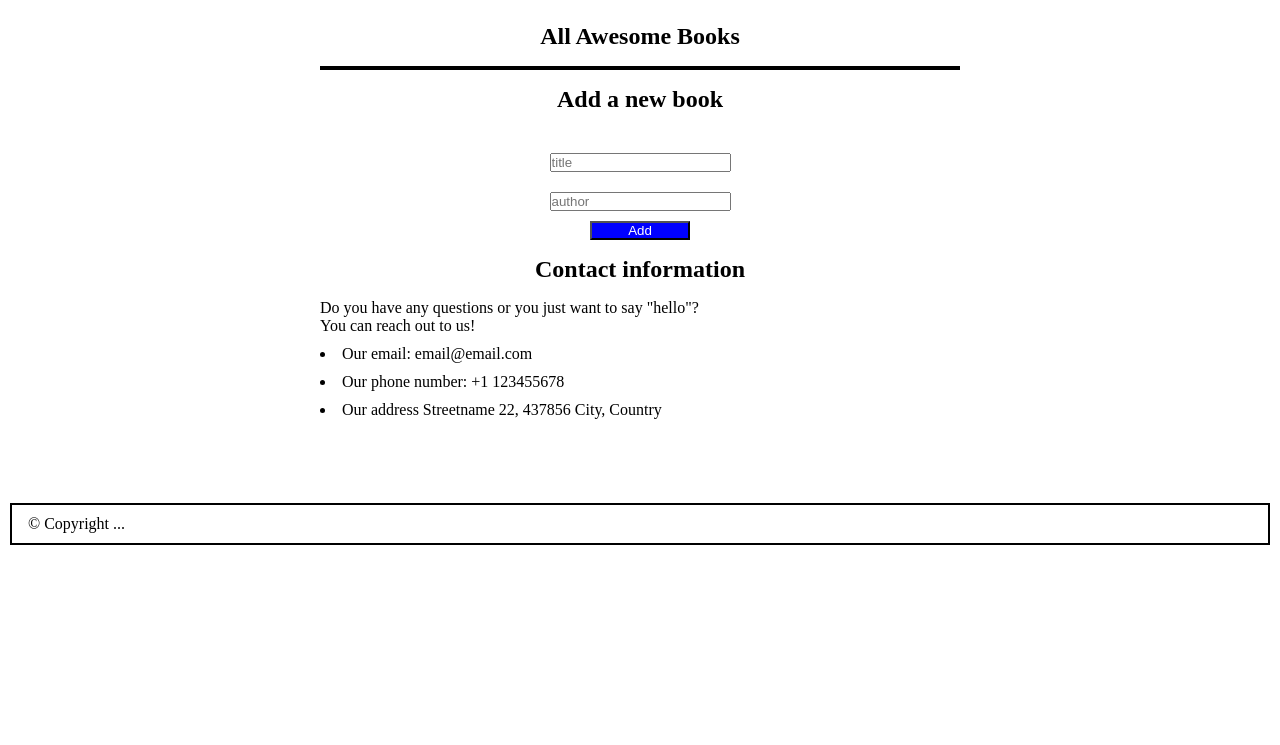
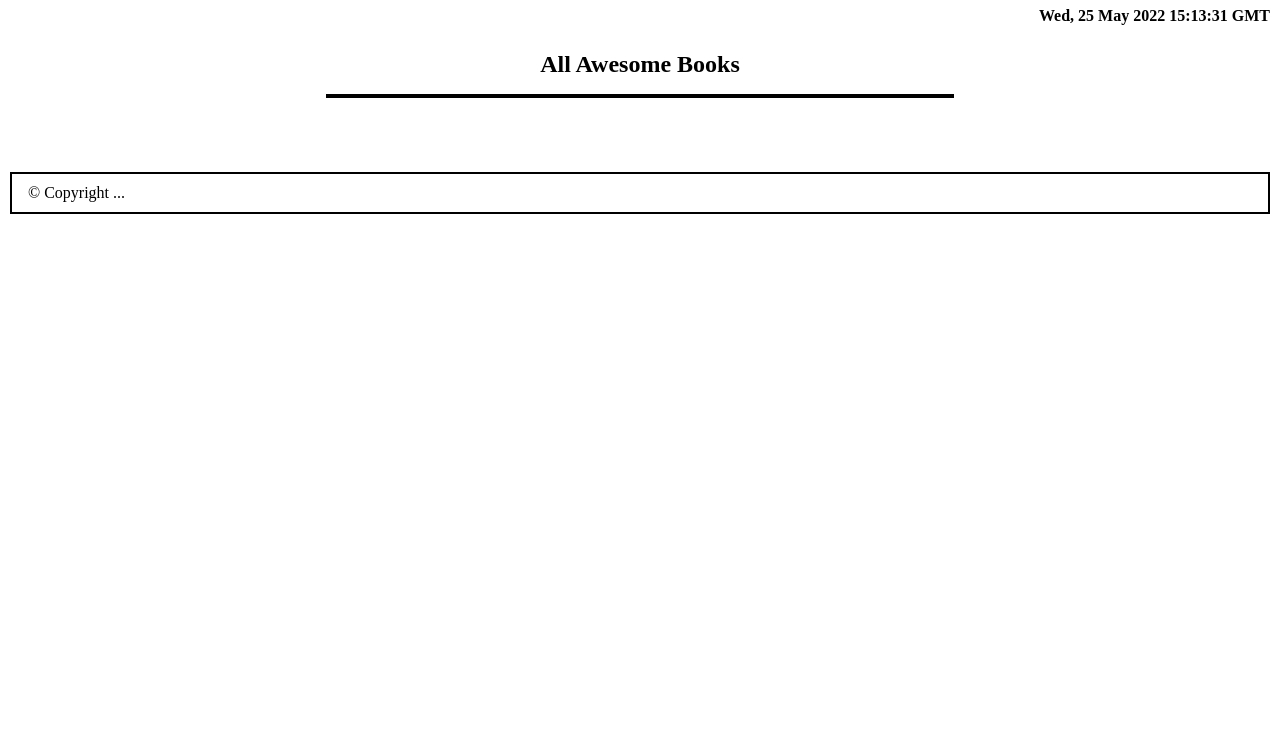
Before and after one commit to whid-bb/awesome-books, a website: page index.html in a window 1280 px wide. Shown: the part 55-800 px from the top of the page. Drawn offline with Linux system fonts and the light colour scheme.

Commit message:
Fix display pages

```diff
--- a/index.html
+++ b/index.html
@@ -19,13 +19,14 @@
         <li class="nav-item"><a href="#contact-section">Contact</a></li>
       </ul>
     </div>
+    <div class="date">ss</div>
   </nav>
-  <section id="maincontainer">
+  <section id="maincontainer" class="active tab">
     <h1>All Awesome Books</h1>
     <div id="book-list"></div>
 
   </section>
-  <section id="add-book-section">
+  <section id="add-book-section" class="tab">
     <h1 class="text">Add a new book</h1>
     <form id="add-book">
       <div>
@@ -39,7 +40,7 @@
       </div>
     </form>
   </section>
-  <section id="contact-section">
+  <section id="contact-section" class="tab">
     <h1 class="text">Contact information</h1>
     <p>Do you have any questions or you just want to say "hello"?</p>
     <p>You can reach out to us!</p>
--- a/script.js
+++ b/script.js
@@ -142,16 +142,25 @@ const sections = document.querySelectorAll("section");
 //console.log(sections);
 const sectionsArray = Array.from(sections);
 
-navContainerArray.forEach((ele)=> {
-  ele.addEventListener("click", function(e){
-    console.log(ele);
-     navContainerArray.forEach((ele)=>{
-       ele.classList.remove("active");
-     });
-    sectionsArray.forEach((section) =>{
-      section.style.display = "none";
-     });
-     e.currentTarget.classList.add("active");
-     document.querySelector(e.currentTarget.dataset.cont).style.display = "block";
+navContainerArray.forEach((ele) => {
+  ele.addEventListener("click", function (e) {
+    // navContainerArray.forEach((ele) => {
+    //   console.log(ele);
+    //   ele.classList.remove("active");
+    // });
+    sectionsArray.forEach((section) => {
+      section.classList.remove('active');
+    });
+    const showElementById = document.querySelector(e.target.getAttribute('href'));
+    showElementById.classList.add('active');
+
+    // e.currentTarget.classList.add("active");
+    // console.log(e.currentTarget);
+    // document.querySelector(e.currentTarget.dataset.cont).style.display = "block";
   });
 });
+
+const dateTag = document.querySelector('.date');
+const date = new Date().toUTCString()
+
+dateTag.innerHTML = date;
--- a/style.css
+++ b/style.css
@@ -12,17 +12,14 @@ header {
   margin-top: 4rem;
 }
 
- h1 {
+h1 {
   text-align: center;
 }
 
 #maincontainer,
 section {
-  display: flex;
-  flex-direction: column;
-  justify-content: center;
   margin: 0 auto;
-  width: 50%;
+  width: 628px;
 }
 
 #book-list,
@@ -97,7 +94,7 @@ footer .copy {
 nav {
   width: 100%;
   padding: 10px;
-
+  text-align: right;
 }
 
 .nav-container {
@@ -159,3 +156,16 @@ section#contact-section ul li {
 h1 {
   margin: 1rem 0;
 }
+
+section.tab {
+  display: none;
+}
+
+section.tab.active {
+  display: block;
+}
+
+.date {
+  margin-top: 10px;
+  font-weight: bold;
+}
```
